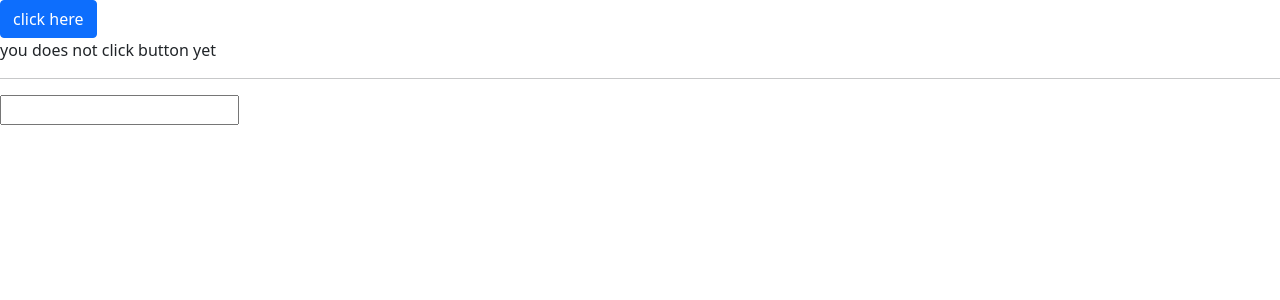
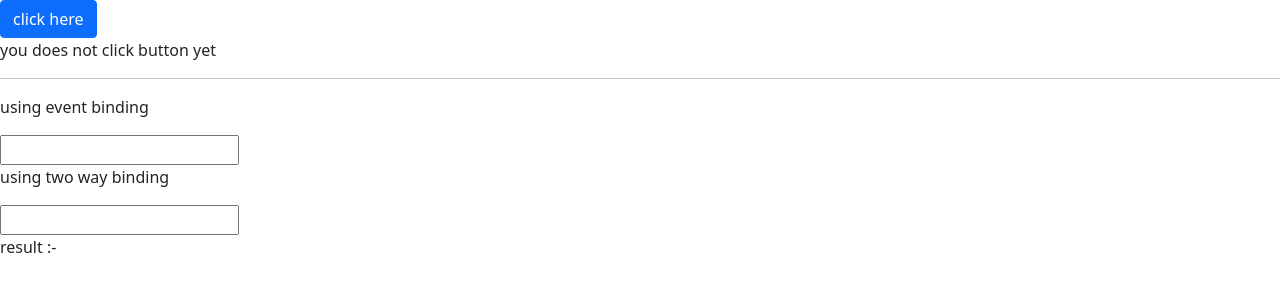
Before and after one commit to Knightch/AngularPracticeRepo, an Angular app in the folder angular-concept-prac/: page / in a window 1280 px wide. Shown: the top 300 px of the page. Built offline with nearby package versions, Linux system fonts and the light colour scheme.

Commit message:
two way data binding

```diff
--- a/angular-concept-prac/src/app/app.component.html
+++ b/angular-concept-prac/src/app/app.component.html
@@ -2,6 +2,9 @@
 <p>{{clickStatus}}</p>
 
 <hr>
-<input type="text" (input)="onTakingInput($event)" (input)="onTakingAnotherWayOfInput($event)">
-<p>{{inputValue}}</p>
-<p>{{inputAnotherValue}}</p>
+<p>using event binding</p>
+<input type="text" (input)="onTakingInput($event)">
+<p>using two way binding</p>
+<input type="text" [(ngModel)]="inputValue">
+<p>result :- {{inputValue}}</p>
+<!-- <p>{{inputAnotherValue}}</p> -->
--- a/angular-concept-prac/src/app/app.component.ts
+++ b/angular-concept-prac/src/app/app.component.ts
@@ -8,7 +8,7 @@ import { Component } from '@angular/core';
 export class AppComponent {
   clickStatus = "you does not click button yet";
   inputValue = '';
-  inputAnotherValue = '';
+  // inputAnotherValue = '';
 
   onClickStatusChanage() {
     this.clickStatus = "You click button just!"
@@ -19,7 +19,7 @@ export class AppComponent {
     this.inputValue = (<HTMLInputElement>event.target).value;
   }
 
-  onTakingAnotherWayOfInput(event: any) {
-    this.inputAnotherValue = event.target.value;
-  }
+  // onTakingAnotherWayOfInput(event: any) {
+  //   this.inputAnotherValue = event.target.value;
+  // }
 }
--- a/angular-concept-prac/src/app/app.module.ts
+++ b/angular-concept-prac/src/app/app.module.ts
@@ -1,4 +1,5 @@
 import { NgModule } from '@angular/core';
+import { FormsModule } from '@angular/forms';
 import { BrowserModule } from '@angular/platform-browser';
 
 import { AppRoutingModule } from './app-routing.module';
@@ -10,7 +11,8 @@ import { AppComponent } from './app.component';
   ],
   imports: [
     BrowserModule,
-    AppRoutingModule
+    AppRoutingModule,
+    FormsModule
   ],
   providers: [],
   bootstrap: [AppComponent]
```
